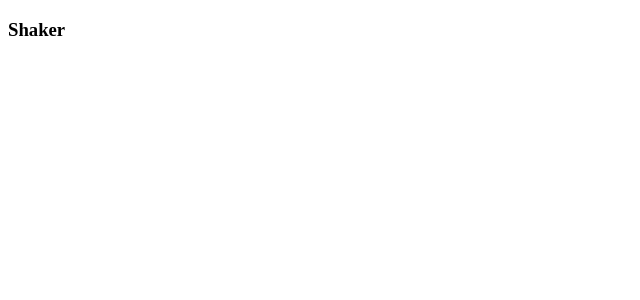
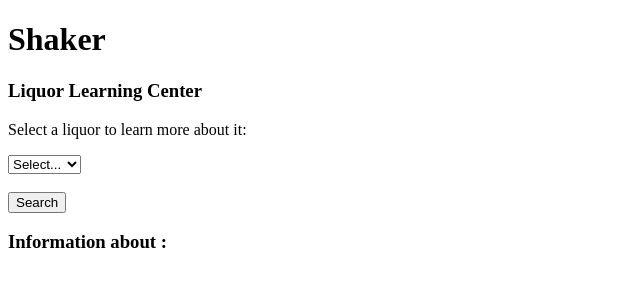
Before and after one commit to The-Senior-Group-2/shaker, a React app: page / in a window 1280 px wide. Shown: the top 300 px of the page, without its empty margins (0-640 px from the left). Built offline with nearby package versions, Linux system fonts and the light colour scheme; the HTML template or start-up script is replaced by a standard one.

Commit message:
(feat)select form with liquor types; can select liquor, press search button, and the liquors info is rendered to the page via an external api call

```diff
--- /dev/null
+++ b/client/src/components/Forms.jsx
@@ -0,0 +1,58 @@
+import React, { useState } from 'react';
+import axios from 'axios';
+
+
+const liquors = [
+  {value: '', label: 'Select...', key: 0},
+  {value: 'Bourbon', label: 'Bourbon', key: 1},
+  {value: 'Gin', label: 'Gin', key: 2},
+  {value: 'Rum', label: 'Rum', key: 3},
+  {value: 'Scotch', label: 'Scotch', key: 4},
+  {value: 'Tequila', label: 'Tequila', key: 5},
+  {value: 'Vodka', label: 'Vodka', key: 6},
+  {value: 'Whiskey', label: 'Whiskey', key: 7}
+];
+
+
+const Forms = () => {
+  const [ liquor, setLiquor ] = useState({ strIngredient: '' });
+  const [ liquorDescription, setLiquorDescription ] = useState({ strDescription: '' });
+
+
+  const handleLiquorChange = (e) => {
+    const { value } = e.target;
+    console.info(value);
+    setLiquor({ strIngredient: value });
+  };
+
+  const handleDescriptionChange = async () => {
+    const result = await axios.get(`https://www.thecocktaildb.com/api/json/v1/1/search.php?i=${liquor.strIngredient}`, );
+    console.info(result);
+    setLiquorDescription({ strDescription: result.data.ingredients[0].strDescription });
+  };
+
+  return (
+    <div>
+      <h3>Liquor Learning Center</h3>
+      <p>Select a liquor to learn more about it:</p>
+      <select name='strIngredient' value={liquor.strIngredient} placeholder='Select...' onChange={handleLiquorChange}>
+        {liquors.map((liquor) => (
+          <option key={liquor.key} value={liquor.value}>{liquor.label}</option>
+        ))}
+      </select>
+      <br />
+      <br />
+      <button type='submit' onClick={handleDescriptionChange}>Search</button>
+      <div>
+        <h3>Information about {liquor.strIngredient}:</h3>
+        <p name='strDescription' value={liquorDescription.strDescription}>
+          {liquorDescription.strDescription}
+        </p>
+      </div>
+    </div>
+  );
+};
+
+
+
+export default Forms;
--- a/client/src/components/app.jsx
+++ b/client/src/components/app.jsx
@@ -1,9 +1,9 @@
-import React from 'react';
+import React, { Component } from 'react';
+import Forms from './Forms.jsx';
 
-class App extends React.Component {
+class App extends Component {
   constructor(props) {
     super(props);
-
 
     this.state = {
 
@@ -12,14 +12,13 @@ class App extends React.Component {
 
   render() {
 
-
     return (
       <div>
-        <h3>Shaker</h3>
+        <h1>Shaker</h1>
+        <Forms />
       </div>
     );
   }
-
 }
 
 export default App;
--- a/package.json
+++ b/package.json
@@ -6,8 +6,12 @@
     "axios": "^0.21.1",
     "babel": "^6.23.0",
     "babel-cli": "^6.26.0",
+    "eslint-plugin-import": "^2.22.1",
+    "eslint-plugin-node": "^11.1.0",
     "express": "^4.17.1",
-    "react": "^17.0.2"
+    "react": "^17.0.2",
+    "react-hook-form": "^7.0.0",
+    "react-select": "^4.3.0"
   },
   "devDependencies": {
     "@babel/core": "^7.13.14",
```
Also changed, not shown: 1 other file (tests, documents, lock files or other folders).
